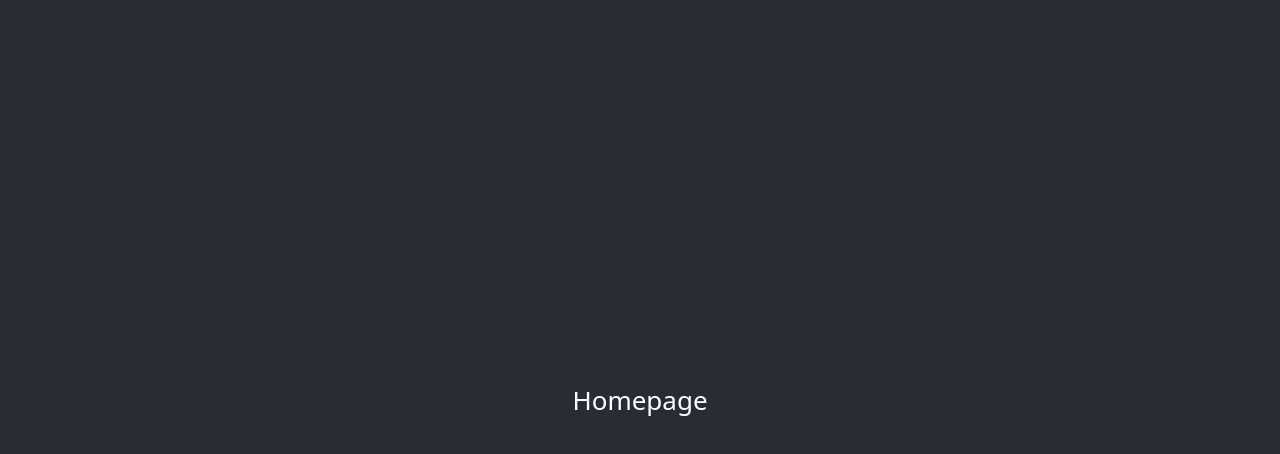
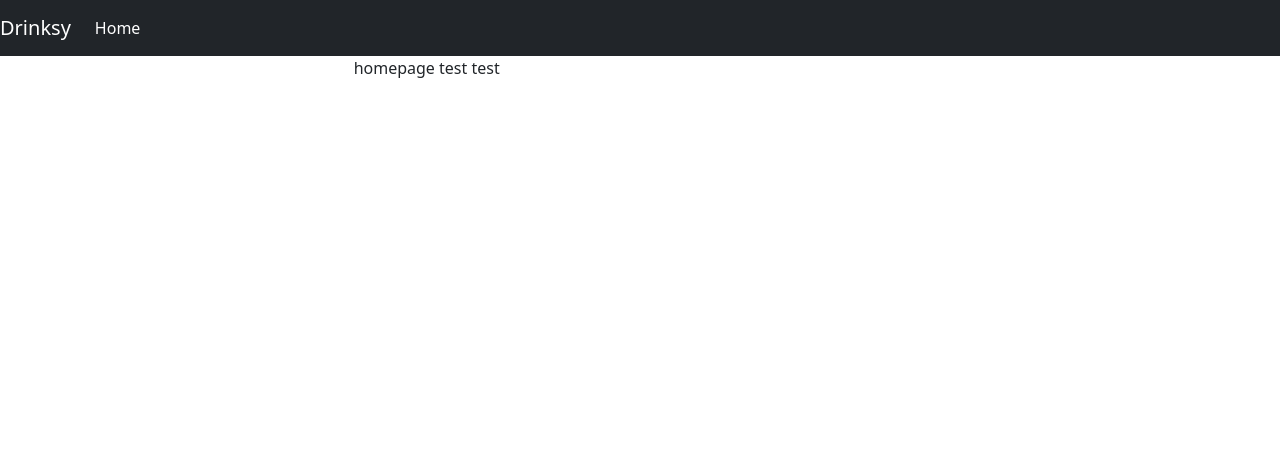
Before and after one commit to B-cavazos/react-bartender-ts, a React (Create React App) app: page / in a window 1280 px wide. Shown: the top 454 px of the page. Built offline with nearby package versions, Linux system fonts and the light colour scheme.

Commit message:
updating code so that it can render in browser

```diff
--- a/src/App.tsx
+++ b/src/App.tsx
@@ -1,12 +1,14 @@
 import React from 'react';
+import { BrowserRouter as Router} from 'react-router-dom';
+import AppRoutes from './routers/AppRoutes';
 import './App.css';
 
 function App() {
   return (
     <div className="App">
-      <header className="App-header">
-        Homepage
-      </header>
+      <Router>
+        <AppRoutes/>
+      </Router>
     </div>
   );
 }
--- a/src/pages/Homepage.tsx
+++ b/src/pages/Homepage.tsx
@@ -1,11 +1,13 @@
 import React from 'react';
 
 const Homepage = () =>{
-    <div className="row">
-        <div className="col-md-8 col-offset-2">
-            <p>homepage test test</p>
+    return(
+        <div className="row">
+            <div className="col-md-8 col-offset-2">
+                <p>homepage test test</p>
+            </div>
         </div>
-    </div>
+    )
 }
 
 export default Homepage
--- a/src/routers/AppRoutes.tsx
+++ b/src/routers/AppRoutes.tsx
@@ -0,0 +1,22 @@
+import { Switch, Route } from 'react-router-dom';
+// page components
+import Homepage from '../pages/Homepage';
+import Singlepage from '../pages/Singlepage';
+// Components
+import Navbar from '../components/Navbar'
+
+const AppRoutes = () =>{
+    return (
+        <div>
+           <Navbar />
+          <div className='container-fluid'>
+            <Switch>
+              <Route path='/' exact component={Homepage} />
+              <Route path='/cocktails/:cocktailId' component={Singlepage} />
+            </Switch>
+          </div>
+        </div>
+      );
+}
+
+export default AppRoutes
```
